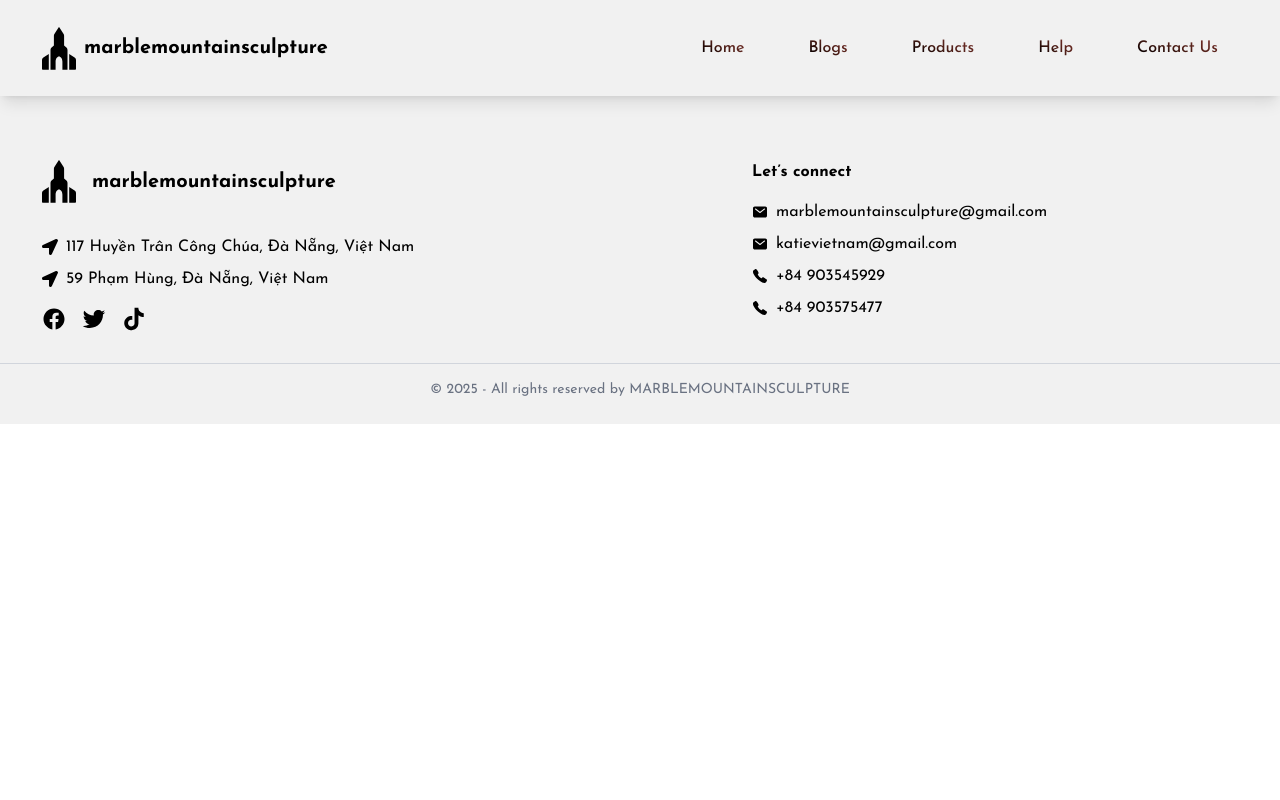
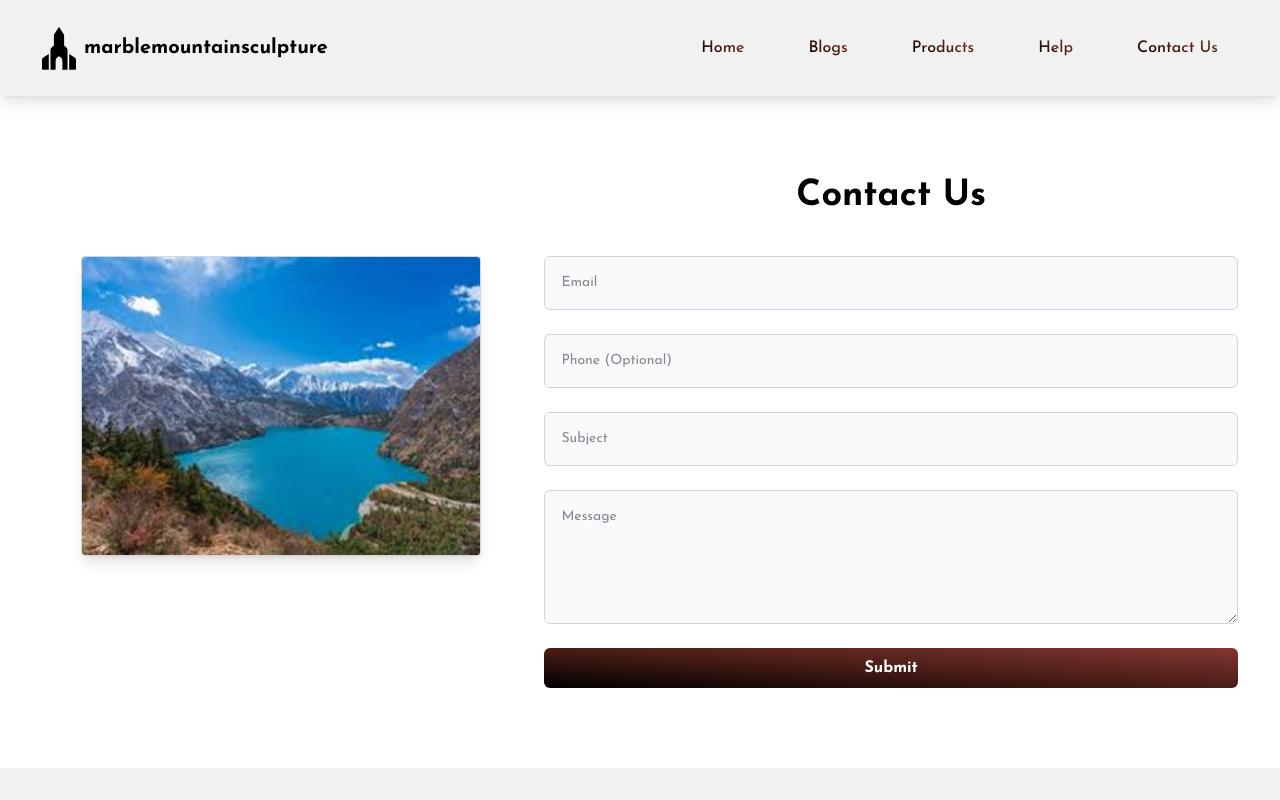
Before and after one commit to TUANDA-13/MarbleMountainSculpture, a Next.js app: page /product/1 in a window 1280 px wide. Shown: the top 800 px of the page. Built offline with nearby package versions, Linux system fonts and the light colour scheme.

Commit message:
contact us page ui

```diff
--- /dev/null
+++ b/src/app/contact-us/page.jsx
@@ -0,0 +1,19 @@
+import { Button } from "@/common/button/Button";
+import { Input } from "@/common/input/Input";
+import { Textarea } from "@/common/textarea/Textarea";
+
+const ContactUsPage = () => {
+  return (
+    <div className="container my-20 max-w-[900px]">
+      <div className="text-center text-4xl font-bold mb-10">Contact Us</div>
+      <div className="flex flex-col gap-6">
+        <Input type={'email'} placeholder={'Email'} />
+        <Input type={'phone'} placeholder={'Phone (Optional)'} />
+        <Input type={'text'} placeholder={'Subject'} />
+        <Textarea placeholder={'Message'} rows={5} />
+        <Button>Submit</Button>
+      </div>
+    </div>
+  );
+};
+export default ContactUsPage;
--- a/src/app/product/[id]/page.jsx
+++ b/src/app/product/[id]/page.jsx
@@ -1,7 +1,24 @@
+import { Button } from '@/common/button/Button';
+import { Input } from '@/common/input/Input';
+import { Textarea } from '@/common/textarea/Textarea';
+import ZoomImage from '@/components/image-zoom/ZoomImage';
+
 export default () => {
   return (
-    <div className="container">
-      <div></div>
+    <div className="container flex gap-6 my-20">
+      <div className="w-[40%] mt-[80px]">
+        <ZoomImage />
+      </div>
+      <div className="flex-1">
+        <div className="text-center text-4xl font-bold mb-10">Contact Us</div>
+        <div className="flex flex-col gap-6">
+          <Input type={'email'} placeholder={'Email'} />
+          <Input type={'phone'} placeholder={'Phone (Optional)'} />
+          <Input type={'text'} placeholder={'Subject'} />
+          <Textarea placeholder={'Message'} rows={5} />
+          <Button>Submit</Button>
+        </div>
+      </div>
     </div>
   );
 };
--- /dev/null
+++ b/src/common/button/Button.jsx
@@ -0,0 +1,11 @@
+export const Button = ({ type, onClick, children, className }) => {
+  return (
+    <button
+      type={type}
+      className={`gradient text-white h-10 font-bold cursor-pointer px-4 py-2 rounded-md w-full ${className}`}
+      onClick={onClick}
+    >
+      {children}
+    </button>
+  );
+};
--- /dev/null
+++ b/src/common/input/Input.jsx
@@ -0,0 +1,11 @@
+export const Input = ({ type, name, value, onChange, placeholder }) => {
+  return (
+    <input
+      type={type}
+      className="w-full p-4 text-sm text-gray-900 border outline-none border-gray-300 rounded-md bg-gray-50 focus:ring-blue-500 focus:border-black"
+      name={name}
+      placeholder={placeholder}
+      value={value}
+    />
+  );
+};
--- /dev/null
+++ b/src/common/textarea/Textarea.jsx
@@ -0,0 +1,12 @@
+export const Textarea = ({ name, value, onChange, placeholder, rows }) => {
+  return (
+    <textarea
+      className="w-full p-4 text-sm text-gray-900 border outline-none border-gray-300 rounded-md bg-gray-50 focus:ring-blue-500 focus:border-black"
+      name={name}
+      placeholder={placeholder}
+      value={value}
+      onChange={onChange}
+      rows={rows || 4}
+    />
+  );
+};
--- /dev/null
+++ b/src/components/image-zoom/ZoomImage.jsx
@@ -0,0 +1,38 @@
+'use client';
+
+import { useRef, useState } from 'react';
+
+export default function ZoomImage() {
+  const imageRef = useRef(null);
+  const [transformOrigin, setTransformOrigin] = useState('center');
+
+  const handleMouseMove = (e) => {
+    const rect = imageRef.current?.getBoundingClientRect();
+    if (!rect) return;
+
+    const x = ((e.clientX - rect.left) / rect.width) * 100;
+    const y = ((e.clientY - rect.top) / rect.height) * 100;
+
+    setTransformOrigin(`${x}% ${y}%`);
+  };
+
+  return (
+    <div className="flex items-center justify-center">
+      <div
+        className="w-[400px] h-[300px] overflow-hidden rounded border border-gray-300 shadow-lg"
+        onMouseMove={handleMouseMove}
+        onMouseLeave={() => setTransformOrigin('center')}
+      >
+        <img
+          ref={imageRef}
+          src="/img/default.png"
+          alt="Zoomable"
+          className="w-full h-full object-cover transition-transform duration-300 ease-in-out hover:scale-150"
+          style={{
+            transformOrigin: transformOrigin,
+          }}
+        />
+      </div>
+    </div>
+  );
+}
```
